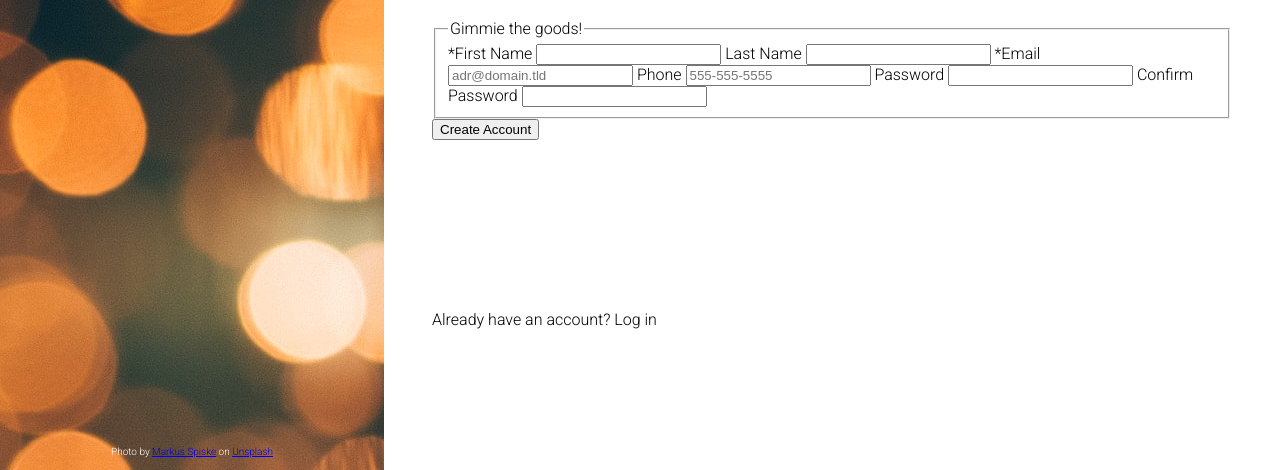
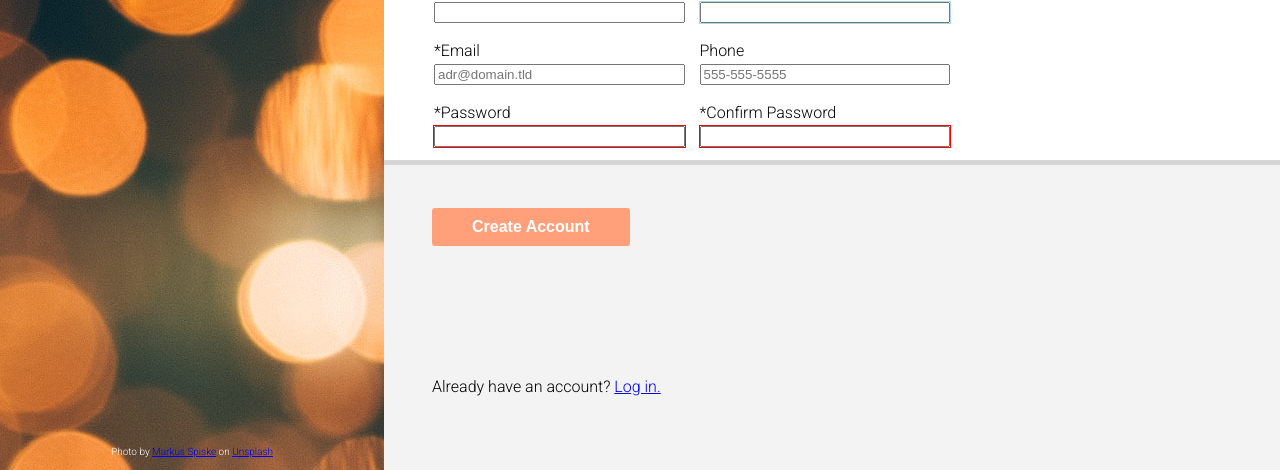
Before and after one commit to crespire/signup_form, a plain HTML site: page index.html in a window 1280 px wide. Shown: the part 330-800 px from the top of the page. Drawn offline with Linux system fonts and the light colour scheme.

Commit message:
Update CSS and form to match design spec.

```diff
--- a/assets/style.css
+++ b/assets/style.css
@@ -4,6 +4,7 @@ body {
     display: flex;
     font-family: 'Roboto', sans-serif;
     align-items: stretch;
+    background-color: #f3f3f3;
 }
 
 .sidebar {
@@ -26,11 +27,14 @@ body {
 }
 
 .logo {
+    font-family: Georgia, 'Times New Roman', Times, serif;
     display: flex;
     justify-content: center;
     align-items: center;
     width: 100%;
     background-color: rgba(0, 0, 0, 0.25);
+    font-size:5em;
+
 }
 
 .logo > img {
@@ -46,18 +50,53 @@ body {
     flex-direction: column;
     justify-content: space-around;
     align-items: center;
-    padding: 3em;
 }
 
 .content > * {
+    box-sizing: border-box;
+    padding-left: 3em;
     width: 100%;
 }
 
-div.login {
-    align-self: flex-start;
+.fields {
+    box-shadow: 0 5px #d6d6d6;
+    background-color: white;
+    margin-left: -3em;
+    padding-left: 2.25em;
 }
 
-form {
-    display: flex;
-    flex-wrap: wrap;
+
+fieldset {
+    border: 0;
+    max-width: 60%;
+    align-self: flex-start;
+    display: grid;
+    grid-template-columns: auto auto;
+    grid-template-rows: repeat(3, 0.5em 1.5em);
+    gap: 15px 15px;
+    justify-items: stretch;
+    align-items: start;
 }
+
+button {
+    margin-top: 3em;
+    font-size: 16px;
+    font-weight: bold;
+
+    color: #FFFFFF;
+    background-color: lightsalmon;
+
+    border: none;
+    border-radius: 3px;
+
+    padding: 10px 40px;
+    cursor: pointer;
+}
+
+.focus {
+    outline: 1px solid lightblue;
+}
+
+.error:invalid {
+    outline: 1px solid red;
+}
--- a/index.html
+++ b/index.html
@@ -20,26 +20,28 @@
     <div class="content">
         <p>Please don't enter any real information. You can make something up, or even be cheeky, but all you need to do is sign up so that we can get this going.</p>
         <form action="">
+            <div class="fields">
                 <fieldset>
-                <legend>Gimmie the goods!</legend>
+                    <legend><h3>Gimmie the goods!</h3></legend>
                     <label for="first_name">*First Name</label>
+                    <label for="last_name">Last Name</label>
                     <input name="first_name" id="first_name" type="text" required>
-                <label for="last_name">Last Name</label>
-                <input name="last_name" id="last_name" type="text">
+                    <input class="focus" name="last_name" id="last_name" type="text">
                     <label for="email">*Email</label>
+                    <label for="phone">Phone</label>
                     <input name="email" id="email" type="email" required placeholder="adr@domain.tld">
-                <label for="phone">Phone</label>
                     <input name="phone" id="phone" type="tel" pattern="\d{3}[\-]\d{3}[\-]\d{4}" placeholder="555-555-5555">
                     <!-- Password must be between 8 and 100 characters long. It should contain at least one of each: 1 uppercase letter, 1 lowercase letter, and 1 number or special character. -->
-                <label for="pw">Password</label>
-                <input name="pw" id="pw" type="password" required title="Please check the password requirements." pattern="^(?=.*[\d\W])(?=.*[a-z])(?=.*[A-Z]).{8,100}$">
-                <label for="pwc">Confirm Password</label>
-                <input name="pwc" id="pwc" type="password" required title="Please check the password requirements." pattern="^(?=.*[\d\W])(?=.*[a-z])(?=.*[A-Z]).{8,100}$">
+                    <label for="pw">*Password</label>
+                    <label for="pwc">*Confirm Password</label>
+                    <input class="error" name="pw" id="pw" type="password" required title="Please check the password requirements." pattern="^(?=.*[\d\W])(?=.*[a-z])(?=.*[A-Z]).{8,100}$">
+                    <input class="error" name="pwc" id="pwc" type="password" required title="Please check the password requirements." pattern="^(?=.*[\d\W])(?=.*[a-z])(?=.*[A-Z]).{8,100}$">
                 </fieldset>
+            </div>
             <button type="submit">Create Account</button>
         </form>
         <div class="login">
-            <p>Already have an account? <a>Log in</a></p>
+            <p>Already have an account? <a href="#">Log in.</a></p>
         </div>
     </div>
 </body>
```
Lines whose indentation alone changed are shown as unchanged.
